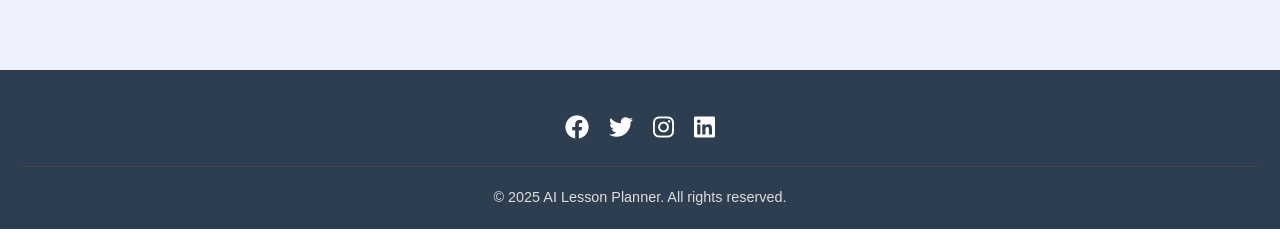
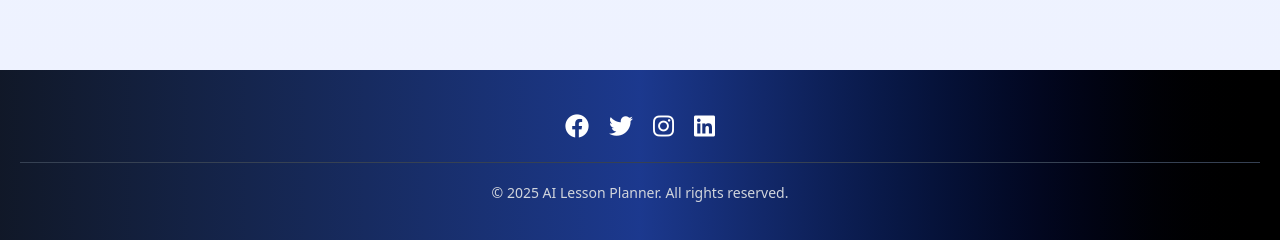
Before and after one commit to bhanupattemz/Lesson_Planner, a React (Vite) app: page / in a window 1280 px wide. Shown: the part 826-1066 px from the top of the page. Built offline with nearby package versions, Linux system fonts and the light colour scheme.

Commit message:
add google search console tag

```diff
--- a/index.html
+++ b/index.html
@@ -38,7 +38,7 @@
   <!-- Manifest for PWA (Optional) -->
   <link rel="manifest" href="/manifest.json">
   <meta name="theme-color" content="#ffffff">
-  <meta name="google-site-verification" content="DBVTIA4962rXZk2SnGsrOqavpPD6VV3jHgp5enXdKWU" />
+  <meta name="google-site-verification" content="6S6MqJ19N1hclrsytcv_G85etF_tnNc0ixj0bcv16wY" />
 </head>
 
 <body>
--- a/src/components/Layout/Footer.jsx
+++ b/src/components/Layout/Footer.jsx
@@ -1,26 +1,45 @@
 import React from 'react';
-import './Footer.css';
 
 export default function Footer() {
   return (
-    <footer className="footer">
-      <div className="social-icons">
-        <a href="https://facebook.com" target="_blank" rel="noopener noreferrer">
+    <footer className="bg-gradient-to-r from-gray-900 via-blue-900 to-black text-white py-10 px-5 text-center font-sans">
+      <div className="flex justify-center gap-5 mb-5">
+        <a
+          href="https://facebook.com"
+          target="_blank"
+          rel="noopener noreferrer"
+          className="text-white hover:text-blue-200 transition-colors text-2xl"
+        >
           <i className="fab fa-facebook"></i>
         </a>
-        <a href="https://twitter.com" target="_blank" rel="noopener noreferrer">
+        <a
+          href="https://twitter.com"
+          target="_blank"
+          rel="noopener noreferrer"
+          className="text-white hover:text-blue-200 transition-colors text-2xl"
+        >
           <i className="fab fa-twitter"></i>
         </a>
-        <a href="https://instagram.com" target="_blank" rel="noopener noreferrer">
+        <a
+          href="https://instagram.com"
+          target="_blank"
+          rel="noopener noreferrer"
+          className="text-white hover:text-blue-200 transition-colors text-2xl"
+        >
           <i className="fab fa-instagram"></i>
         </a>
-        <a href="https://linkedin.com" target="_blank" rel="noopener noreferrer">
+        <a
+          href="https://linkedin.com"
+          target="_blank"
+          rel="noopener noreferrer"
+          className="text-white hover:text-blue-200 transition-colors text-2xl"
+        >
           <i className="fab fa-linkedin"></i>
         </a>
       </div>
-      <div className="footer-bottom">
+      <div className="mt-5 pt-5 border-t border-gray-700 text-gray-300 text-sm">
         <p>&copy; {new Date().getFullYear()} AI Lesson Planner. All rights reserved.</p>
       </div>
     </footer>
   );
-};
+}
```
Also changed, not shown: 1 other file (tests, documents, lock files or other folders).
